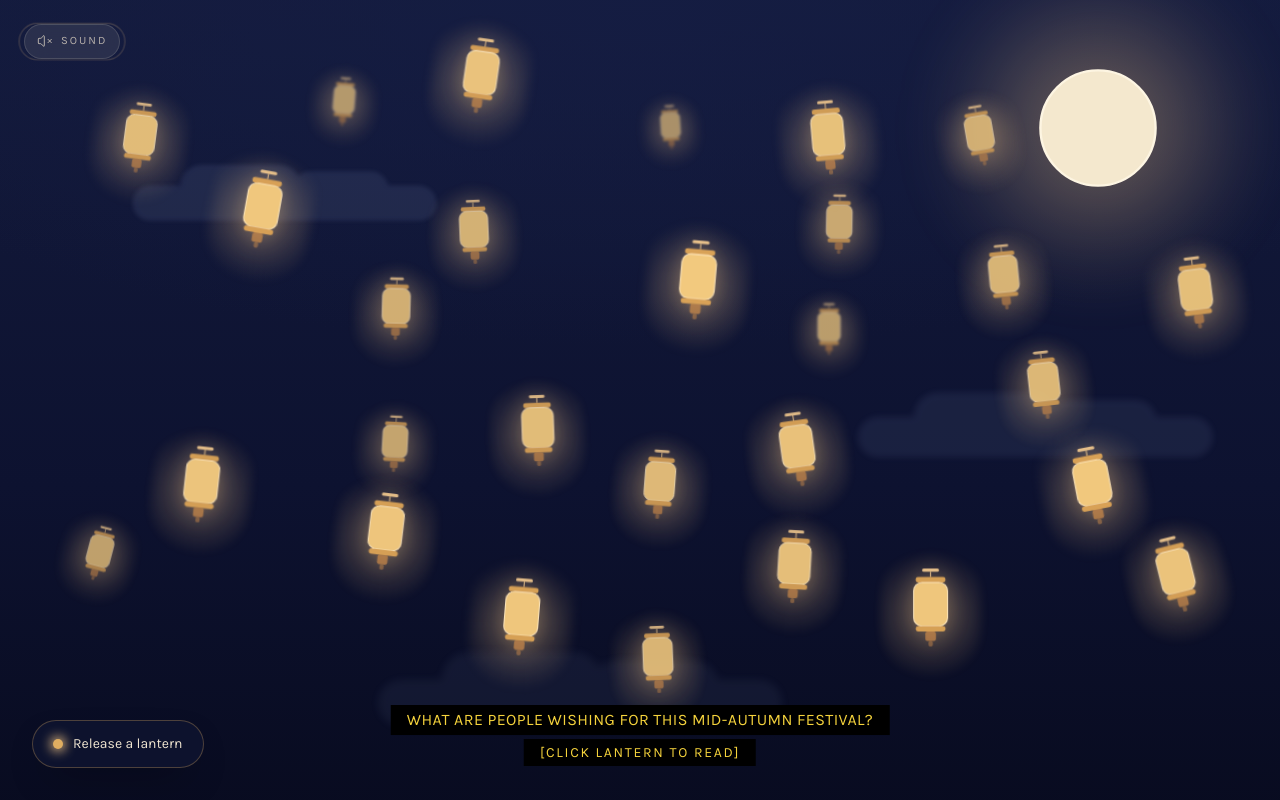
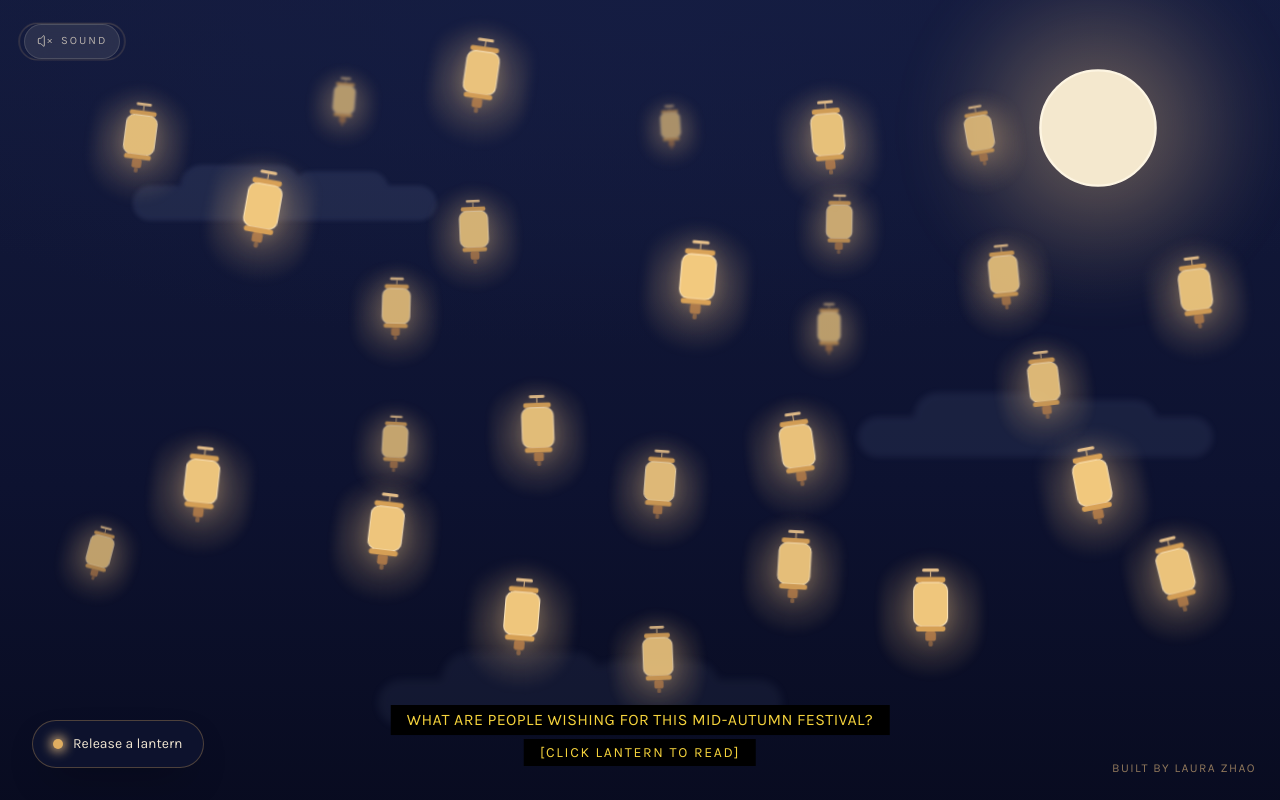
Before and after one commit to lauraazhao/midautumn-lantern, a Next.js app: page / in a window 1280 px wide. Built offline with nearby package versions, Linux system fonts and the light colour scheme.

Commit message:
feat: add credit link for Laura Zhao in NightSky component

```diff
--- a/components/night-sky.tsx
+++ b/components/night-sky.tsx
@@ -162,6 +162,16 @@ export function NightSky({ initialLanterns }: NightSkyProps) {
         </div>
       )}
 
+      {/* ── Credit ─────────────────────────────────────────────────────── */}
+      <a
+        href="https://laurazhao.com"
+        target="_blank"
+        rel="noopener noreferrer"
+        className="absolute right-4 bottom-4 z-[70] text-xs tracking-[0.12em] text-glow/55 uppercase transition-colors duration-300 hover:text-glow focus-visible:text-glow focus-visible:outline-none sm:right-6 sm:bottom-6"
+      >
+        Built by Laura Zhao
+      </a>
+
       {/* ── Controls ───────────────────────────────────────────────────── */}
       <SoundToggle />
       <ReleaseLantern onRelease={handleRelease} busy={Boolean(flying)} />
```
